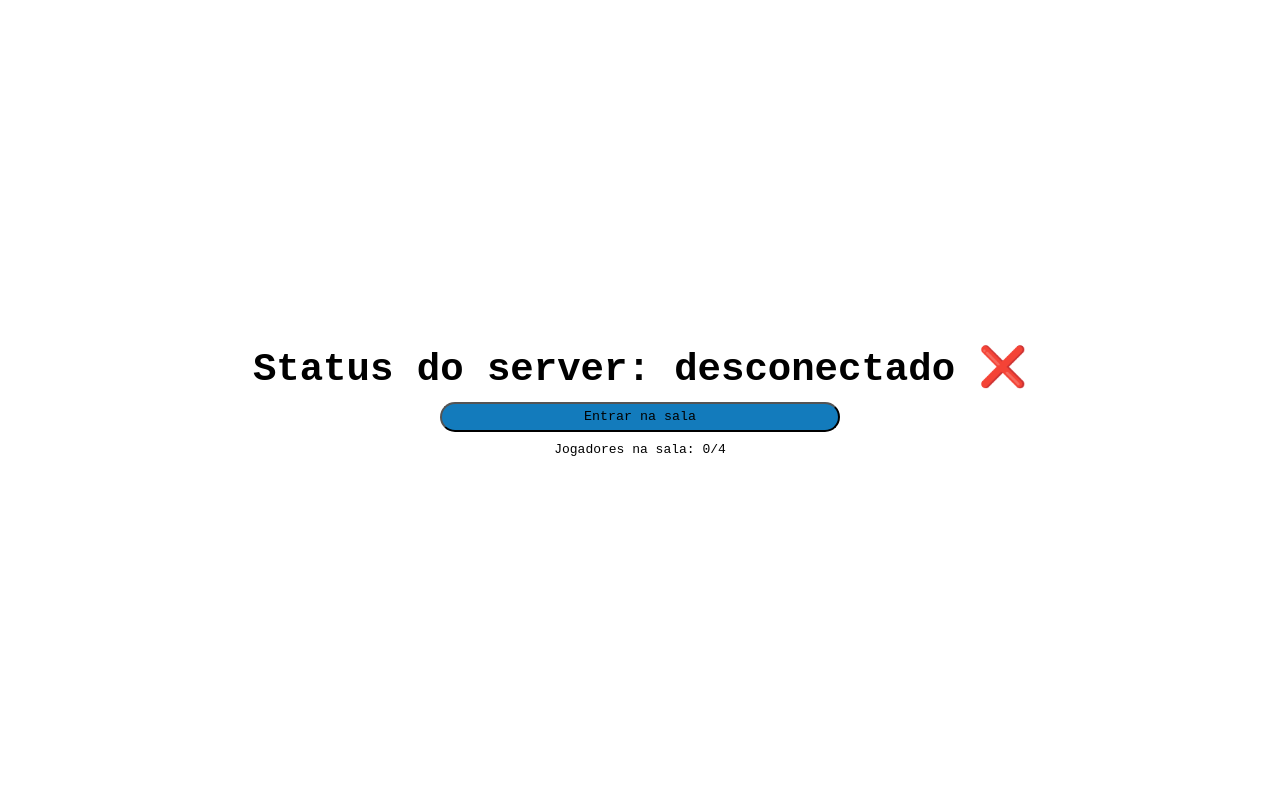
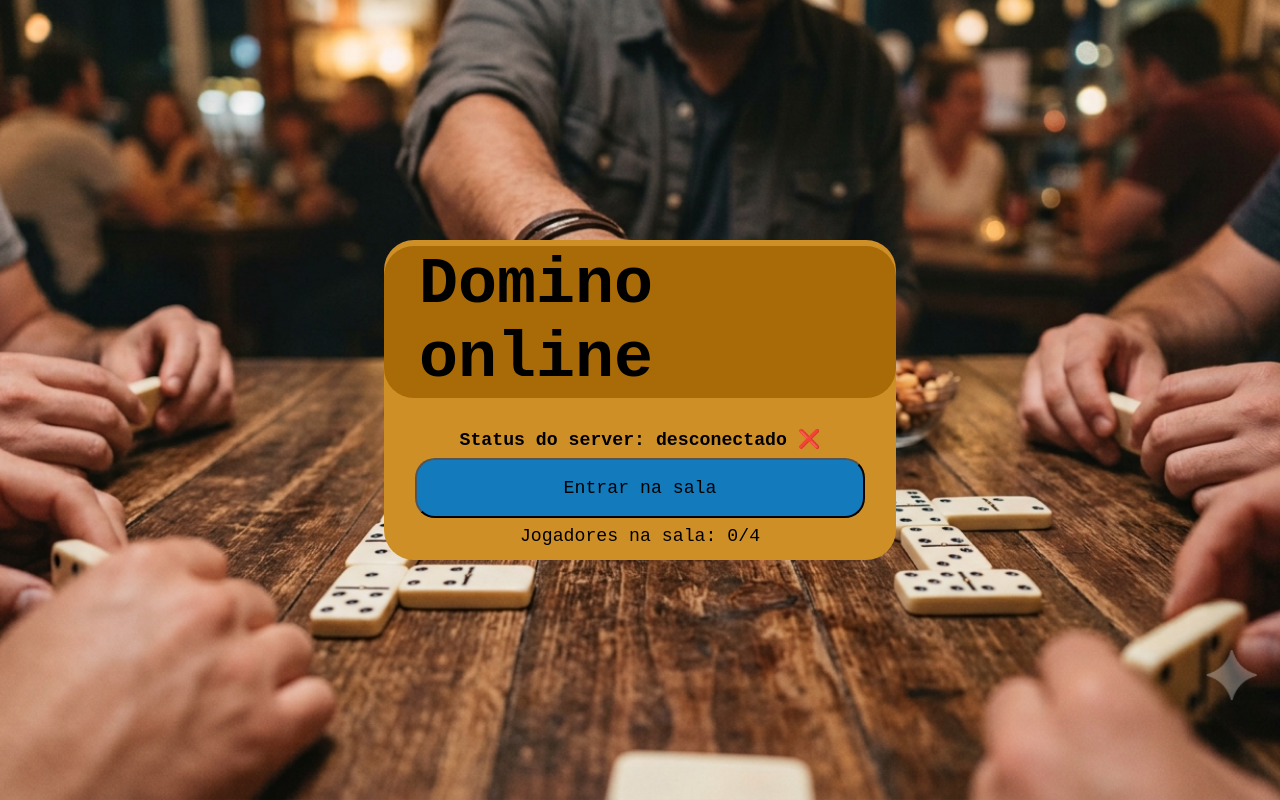
Before and after one commit to emilio-manoel/domino-online-front-end, a React (Vite) app: page / in a window 1280 px wide. Built offline with nearby package versions, Linux system fonts and the light colour scheme; no server answers.

Commit message:
adicionando uma interfase mais bonita

```diff
--- a/src/App.tsx
+++ b/src/App.tsx
@@ -127,17 +127,18 @@ function App() {
 
   return (
     <div id="rooms-screen">
-      <h1 id="status-server">
+      <h1>Domino online</h1>
+      <h2 id="status-server">
         Status do server: {connected ? "conectado ✅" : "desconectado ❌"}
-      </h1>
+      </h2>
       {playerNumber === null ? (
         <button onClick={handleJoin} id="btn-join">
           Entrar na sala
         </button>
       ) : (
-        <p id="you-player-number">Você é o jogador {playerNumber}</p>
+        <p className="you-player-number">Você é o jogador {playerNumber}</p>
       )}
-      <p>Jogadores na sala: {playersCount}/4</p>
+      <p className="you-player-number">Jogadores na sala: {playersCount}/4</p>
       {countdown !== null && countdown > 0 && (
         <p>🔒 Sala fechada. Jogo começa em {countdown}...</p>
       )}
--- a/src/principal.css
+++ b/src/principal.css
@@ -1,6 +1,7 @@
 @charset "UTF-8";
 
 #root {
+  font-family: Arial, Helvetica, sans-serif;
   height: 100vh;
   width: 100vw;
   display: flex;
@@ -8,33 +9,52 @@
   justify-content: center;
   margin: 0;
   overflow: hidden;
+  background-image: url(assets/domino.png);
+  background-size: cover;
+  background-position: center;
+  background-repeat: no-repeat;
+  background-attachment: fixed;
 }
 
 #rooms-screen{
+  width: 40vw;
+  height: 40vh;
+  background-color: rgb(207, 143, 39);
+  border-radius: 30px;
   display: flex;
   flex-direction: column;
   align-items: center;
   justify-content: center;
 }
 
+
 #status-server,
 #btn-join,
-#you-player-number{
-  margin-bottom:10px
+.you-player-number{
+  margin-bottom:8px
+}
+
+#rooms-screen h1{
+  background-color: rgb(169, 107, 7);
+  padding: 2px 35px 2px 35px;
+  border-radius: 30px;
+  margin-bottom: 30px;
+  font-size:5.0rem
 }
 
 #status-server{
-  font-size:3rem
+  font-size:1.4rem
 }
 
-#you-player-number{
+.you-player-number{
   font-size:1.4rem
 }
 
 #btn-join{
+  font-size:1.4rem;
   cursor:pointer;
-  width: 400px;
-  height: 30px;
+  width: 450px;
+  height: 60px;
   border-radius: 20px;
   background-color: rgb(19, 123, 188);
 }
--- a/vite.config.ts
+++ b/vite.config.ts
@@ -1,11 +1,8 @@
 import { defineConfig } from 'vite'
-import react, { reactCompilerPreset } from '@vitejs/plugin-react'
-import babel from '@rolldown/plugin-babel'
+import react from '@vitejs/plugin-react'
 
 // https://vite.dev/config/
 export default defineConfig({
-  plugins: [
-    react(),
-    babel({ presets: [reactCompilerPreset()] })
-  ],
+  plugins: [react()],
+  base:  "/domino-online-front-end/"
 })
```
Also changed, not shown: package.json (+6 -2 lines), src/assets/domino.png (added), 1 other file (tests, documents, lock files or other folders).
